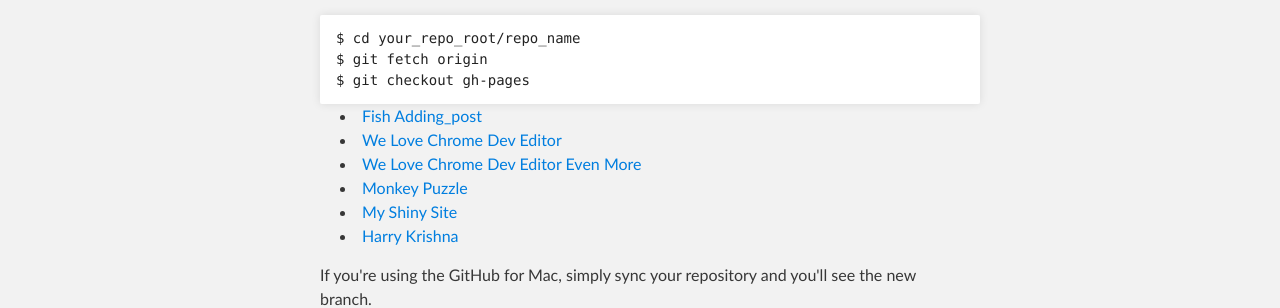
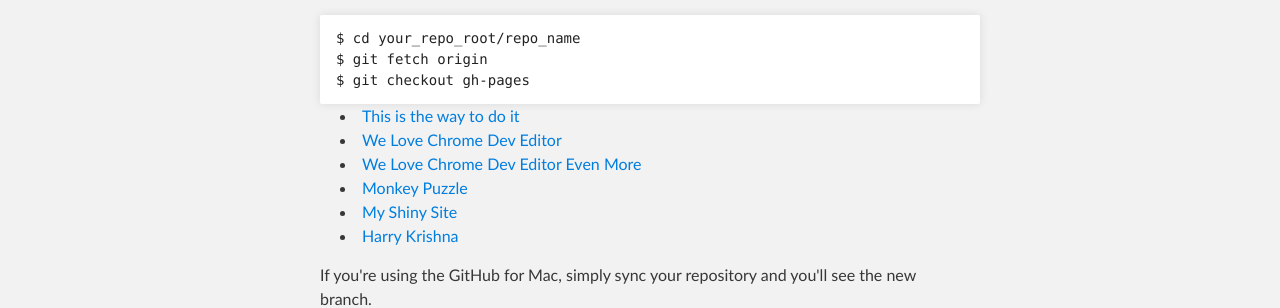
Before and after one commit to dindigit/dindigit.github.io, a Jekyll site: the page built from index.html, in a window 1280 px wide. Shown: the part 477-785 px from the top of the page. Built offline with Jekyll 4.4.1, drawn with Linux system fonts in a browser that asks for light colours.

```diff
--- a/_posts/2015-11-20-Fish-Adding_Post.md
+++ b/_posts/2015-11-20-Fish-Adding_Post.md
@@ -1 +1,6 @@
-Error: SyntaxError: Unexpected token ILLEGAL
+---
+title: This is the way to do it
+layout: post
+published: true
+---
+Can the fish make a post on toast?
```
